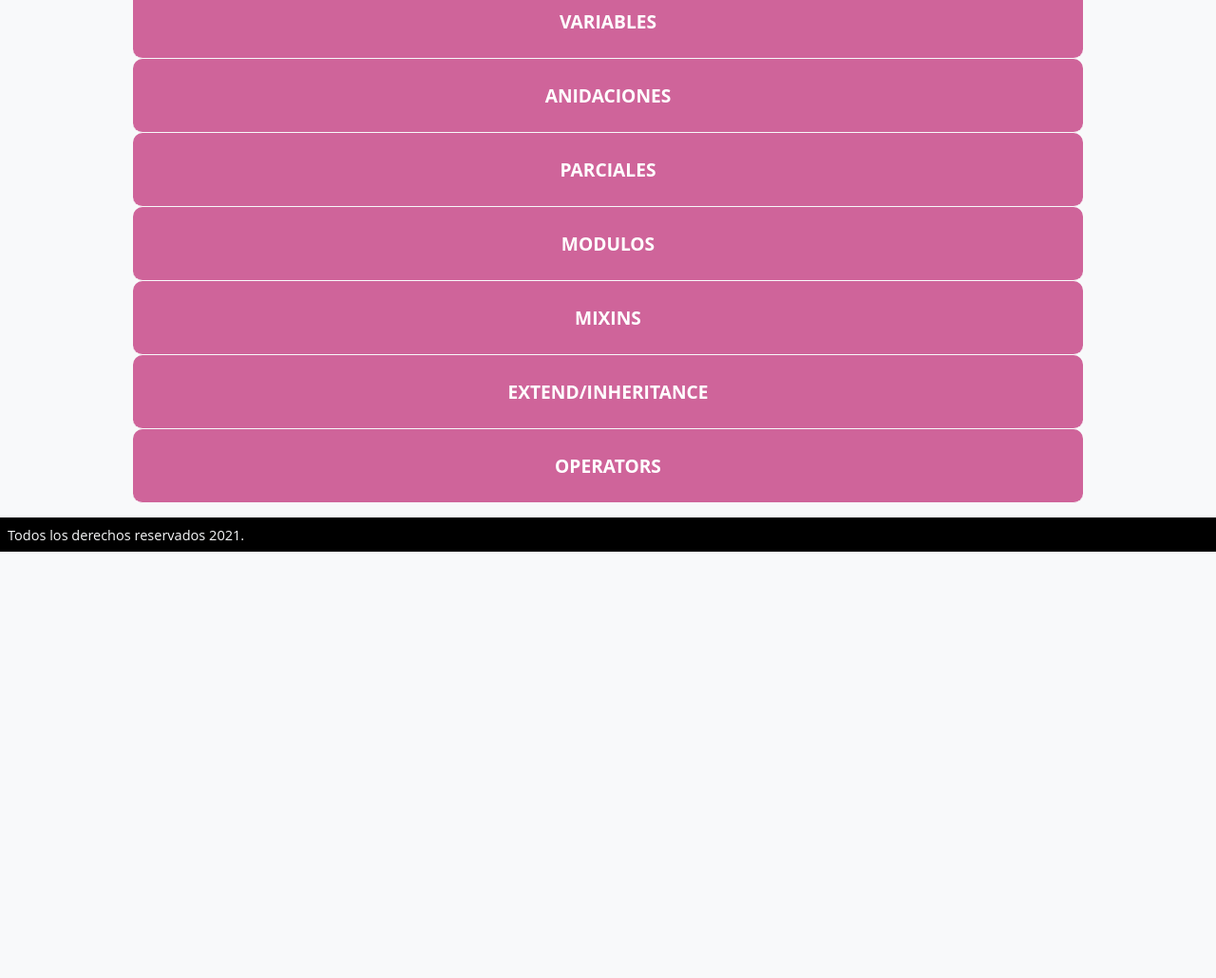
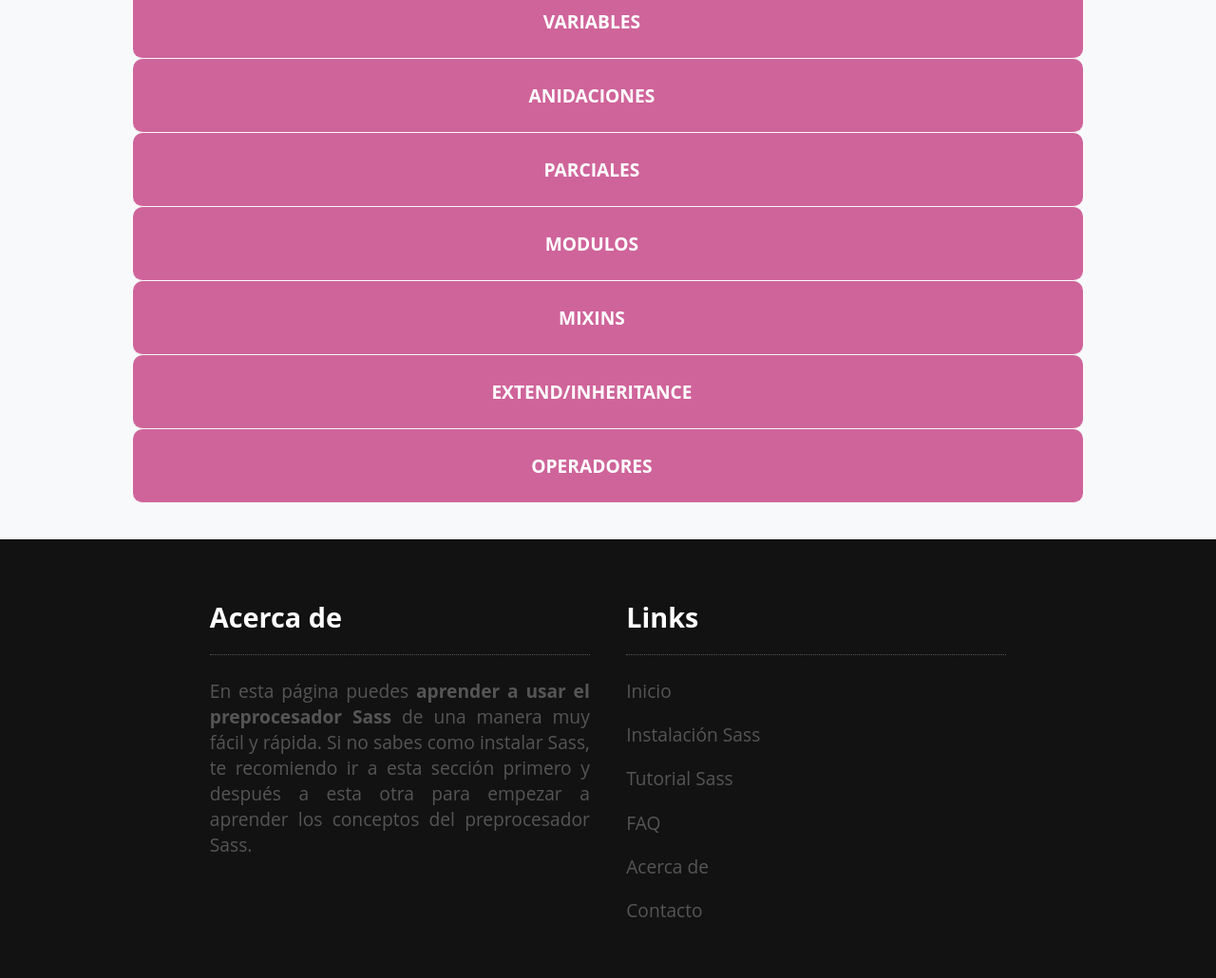
Before and after one commit to Oscarandio/Learn-sass, a plain HTML site: page aprende-sass.html in a window 1280 px wide. Shown: the part 574-1604 px from the top of the page at 95% size. Before the commit the page ends 1155 px from the top, so only its background shows below. Drawn offline with nearby package versions, Linux system fonts and the light colour scheme; files that its build step writes are made by us from their sources.

Commit message:
Add files via upload

```diff
--- a/aprende-sass.html
+++ b/aprende-sass.html
@@ -11,13 +11,14 @@
     <link rel="stylesheet" href="css/estilos.css" />
     <link rel="preconnect" href="https://fonts.googleapis.com" />
     <link rel="preconnect" href="https://fonts.gstatic.com" crossorigin />
+    <link rel="stylesheet" href="fontawesome/css/all.css">
     <link href="fonts/Niconne.ttf" rel="stylesheet" />
     <title>Aprender Sass</title>
   </head>
 
   <body>
     <header>
-      <h1>Aprende Sass</h1>
+      <a href="index.html" title="Como aprender Sass"><h1>Aprende Sass</h1></a>
     </header>
 
 
@@ -30,7 +31,7 @@
               title="Como instalar Sass"
               >En este enlace</a
             >
-            puedes aprender a instalar Sass si todavía no sabes como.
+            puedes aprender a instalar Sass si todavía no sabes como hacerlo.
           </p>
 
           <p>
@@ -301,34 +302,45 @@
           </div>
         </section>
         <section>
-          <button class="accordion">OPERATORS</button>
+          <button class="accordion">OPERADORES</button>
           <div class="panel">
             <p>
-              Doing math in your CSS is very helpful. Sass has a handful of
-              standard math operators like +, -, *, math.div(), and %. In our
-              example we're going to do some simple math to calculate widths for
-              an article and aside.
+              Poder hacer operaciones matemáticas en tu CSS resulta muy útil. Sass usa operadores estándar como la suma (+), la resta (-), la multiplicación (*), la división (math.div()) y los porcentajes (%).
             </p>
             <blockquote>
-              @use "sass:math"; .container { display: flex; }
-              article[role="main"] { width: math.div(600px, 960px) * 100%; }
-              aside[role="complementary"] { width: math.div(300px, 960px) *
-              100%; margin-left: auto; }
+              @use "sass:math";<br><br> .container { <br><br>display: flex;<br><br> }<br><br>
+              article[role="main"] {<br><br> width: math.div(600px, 960px) * 100%;<br><br> }<br><br>
+              aside[role="complementary"] {<br><br> width: math.div(300px, 960px) *
+              100%;<br> margin-left: auto;<br><br> }
             </blockquote>
 
-            <p>
-              We've created a very simple fluid grid, based on 960px. Operations
-              in Sass let us do something like take pixel values and convert
-              them to percentages without much hassle.
-            </p>
           </div>
         </section>
       </article>
 
-      <footer class="footer">
+        <!-- INICIO FOOTER -->
 
-<span>Todos los derechos reservados 2021.</span>
-</footer>
+
+        <footer class="main-footer">
+          <div class="footer-section">
+            <h2 class="footer-title">Acerca de</h2>
+            <p class="footer-txt">En esta página puedes <b>aprender a usar el preprocesador Sass</b> de una manera muy fácil y rápida. Si no sabes como instalar Sass, te recomiendo ir a esta sección primero y después a esta otra para empezar a aprender los conceptos del preprocesador Sass.
+            </p>
+          </div>
+          <div class="footer-section">
+            <h2 class="footer-title">Links</h2>
+            <p class="footer-txt"><a href="index.html" class="footer-link">Inicio</a></p>
+            <p class="footer-txt"><a href="instalar-sass.html" class="footer-link">Instalación Sass</a></p>
+            <p class="footer-txt"><a href="aprende-sass.html" class="footer-link">Tutorial Sass</a></p>
+            <p class="footer-txt"><a href="" class="footer-link">FAQ</a></p>
+            <p class="footer-txt"><a href="" class="footer-link">Acerca de</a></p>
+            <p class="footer-txt"><a href="" class="footer-link">Contacto</a></p>
+          </div>
+
+        </footer>
+
+        <!-- FIN FOOTER -->
+
     <script src="js/accordion.js"></script>
   </body>
 </html>
--- a/sass/estilos.scss
+++ b/sass/estilos.scss
@@ -18,7 +18,6 @@ $size: 1em;
 * {
   box-sizing: border-box;
 
-
 }
 
 body {
@@ -27,7 +26,6 @@ body {
   background-color: $background-color;
   font-family: $primary-font;
   font-size: $font-size *1.2;
-
 
 
 }
@@ -107,6 +105,19 @@ h1 {
 
 }
 
+.accordion:before {
+  font-family: 'Font Awesome 5 Free';
+  content: "\f078";
+  float: right;
+  padding-right: 1em;
+
+}
+
+.active:before {
+  font-family: 'Font Awesome 5 Free';
+  content: "\f077";
+}
+
 /* Estilos del contenido dentro del acordeón (oculto por defecto)*/
 
 .panel {
@@ -140,19 +151,35 @@ a {
   text-decoration: none;
   color: $brand-color;
 
-  &:hover {
-    color: rgb(110, 38, 74);
-
-  }
 }
 
-.footer {
-  background-color: black;
-  color: $background-color;
-  font-size: $font-size / 1.1;
-  padding: 8px;
-  margin-top: 15px;
+// Footer
+
+.main-footer {
+  background: #121212;
+  color: $white;
+  padding: 1em;
+  margin-top: 1em * 2;
 }
+
+.footer-title {
+  border-bottom: 1px dotted #555;
+  padding-bottom: 20px;
+}
+
+.footer-txt {
+  color: #555;
+  text-align: justify;
+}
+
+.footer-link {
+  color: #555;
+  text-decoration: none;
+  display: block;
+}
+
+
+/* FIN FOOTER */
 
 //Estilos para Desktop
 
@@ -177,4 +204,16 @@ a {
 
   }
 
+  .main-footer {
+    display: flex;
+    flex-wrap: wrap;
+    justify-content: center;
+
+  }
+
+  .footer-section {
+    width: 400px;
+    margin: 1em;
+  }
+
 }
```
Also changed, not shown: index.html (+24 -4 lines), css/estilos.css, 1 other file.
